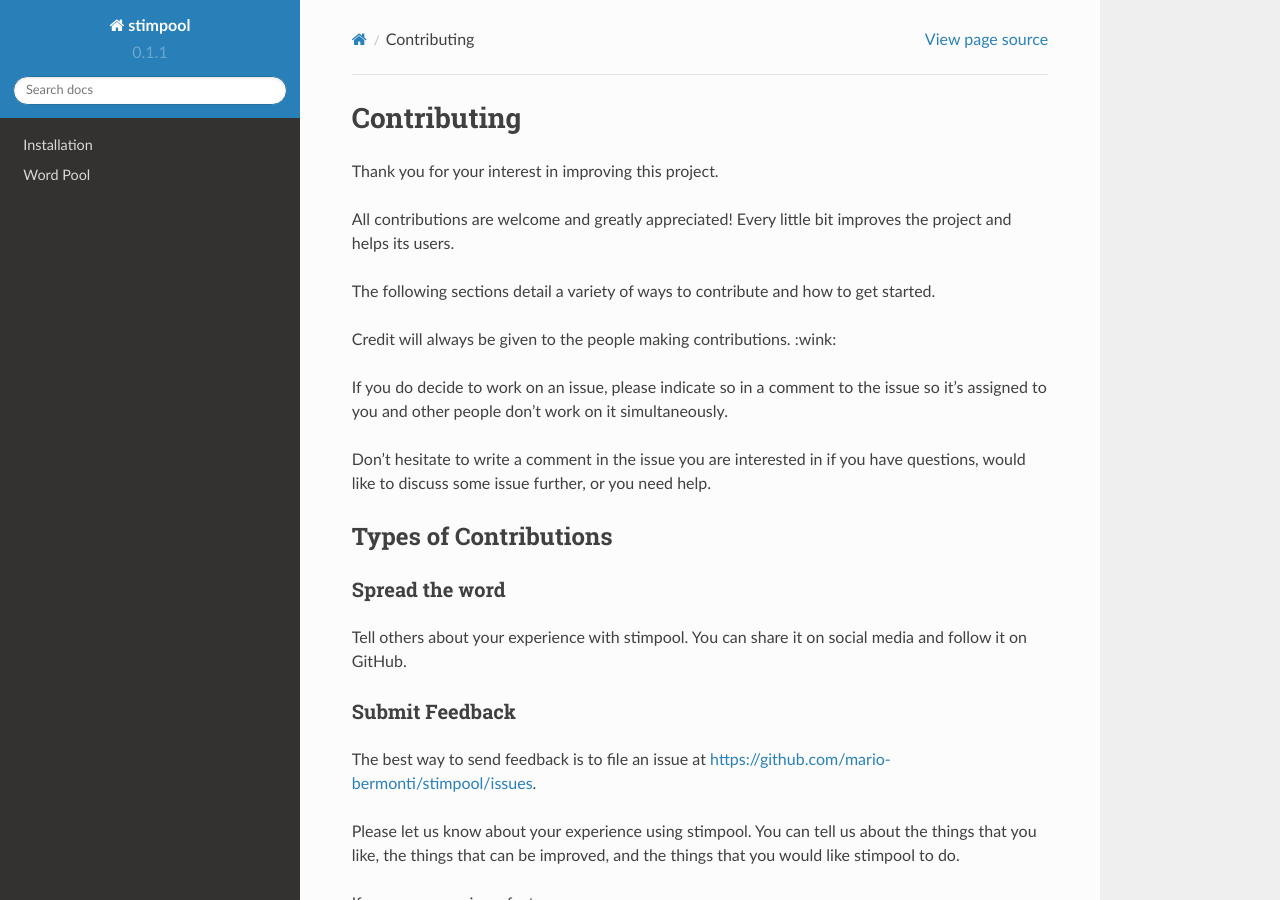
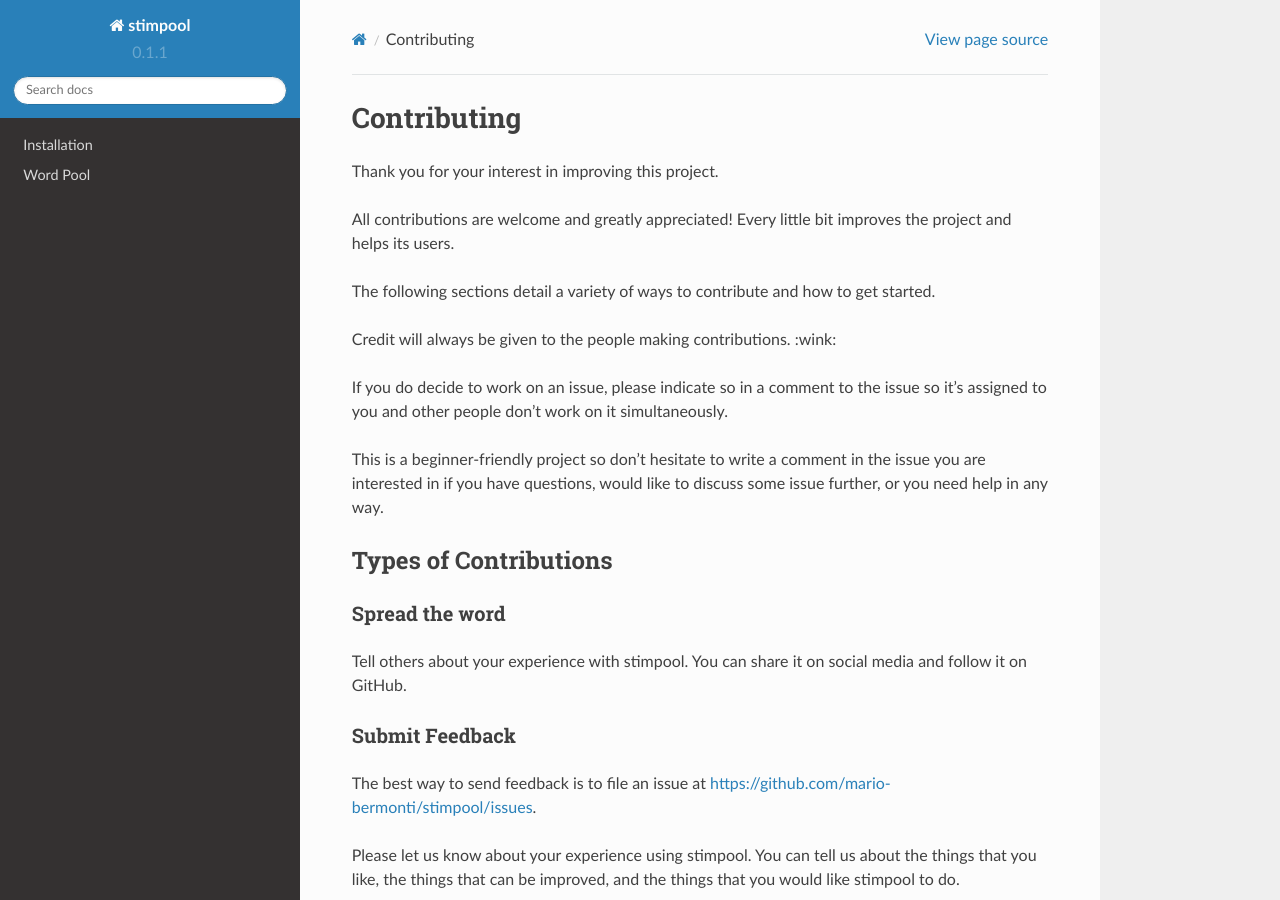
Before and after one commit to mario-bermonti/stimpool, a Sphinx documentation site: the page built from docs/contributing.md, in a window 1280 px wide and 900 px high. Built offline with Sphinx 7.4.7 and the Read the Docs theme 2.0.0, drawn with Linux system fonts in a browser that asks for light colours.

Commit message:
Explicitly state this is a beginner-friendly project

```diff
--- a/docs/contributing.md
+++ b/docs/contributing.md
@@ -12,9 +12,9 @@
 If you do decide to work on an issue, please indicate so in a comment to the issue
 so it's assigned to you and other people don't work on it simultaneously.
 
-Don't hesitate to write a comment in the issue you are interested in
-if you have questions, would like to discuss some issue further, or you need help.
-
+This is a beginner-friendly project so don't hesitate to write a comment in the issue you are
+interested in if you have questions, would like to discuss some issue further, or you need help
+in any way.
 
 ## Types of Contributions
 
```
